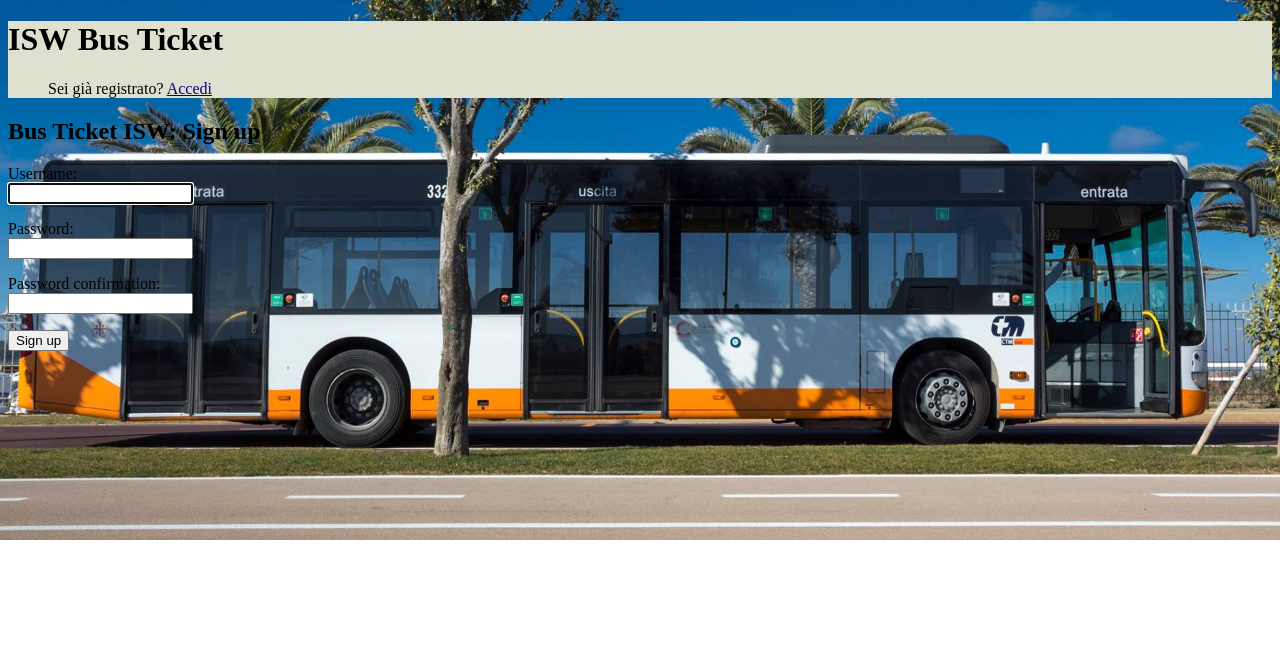
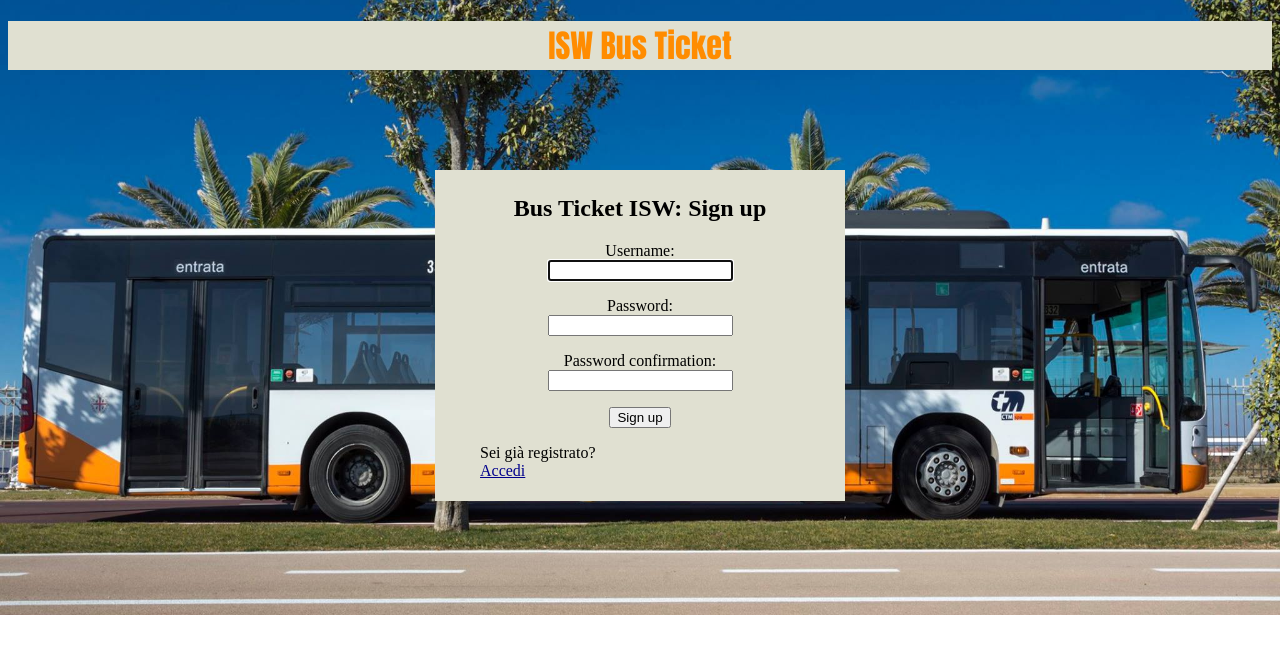
Before and after one commit to michelepilia/ISW, a Django app: page /signup/ in a window 1280 px wide. Shown: the top 654 px of the page. Run offline with Django 3.2, Linux system fonts and the light colour scheme.

Commit message:
Sistemato css nella pagina di registrazione utente

```diff
--- a/IswBus/static/IswBus/style.css
+++ b/IswBus/static/IswBus/style.css
@@ -10,6 +10,12 @@ header {
 }
 
 #titolo_header{
+    font-family: Impact, Charcoal, sans-serif;
+    color: darkorange;
+    text-align: center;
+}
+
+h1{
     font-family: Impact, Charcoal, sans-serif;
     color: darkorange;
     text-align: center;
@@ -116,6 +122,15 @@ a{
     background-color:#e0e0d1;
 }
 
+#form_registrazione{
+    margin:auto;
+    text-align: center;
+    padding:5px;
+    width: 400px;
+    margin-top: 100px;
+    background-color:#e0e0d1
+}
+
 ul{
     list-style: none;
     text-align: initial;
--- a/IswBus/templates/signup.html
+++ b/IswBus/templates/signup.html
@@ -10,10 +10,8 @@
 
 <header>
     <h1>ISW Bus Ticket</h1>
-        <ul>
-            <li>Sei già registrato? <a href="/login">Accedi</a></li>
-        </ul>
 </header>
+<div id="form_registrazione">
     <h2>Bus Ticket ISW: Sign up</h2>
     <form method="post" action="tickets/">
         {% csrf_token %}
@@ -30,5 +28,9 @@
         {% endfor %}
         <button type="submit">Sign up</button>
     </form>
+    <ul>
+        <li>Sei già registrato?<br><a href="/login">Accedi</a></li>
+    </ul>
+</div>
 </body>
 </html>
```
Lines whose indentation alone changed are shown as unchanged.
